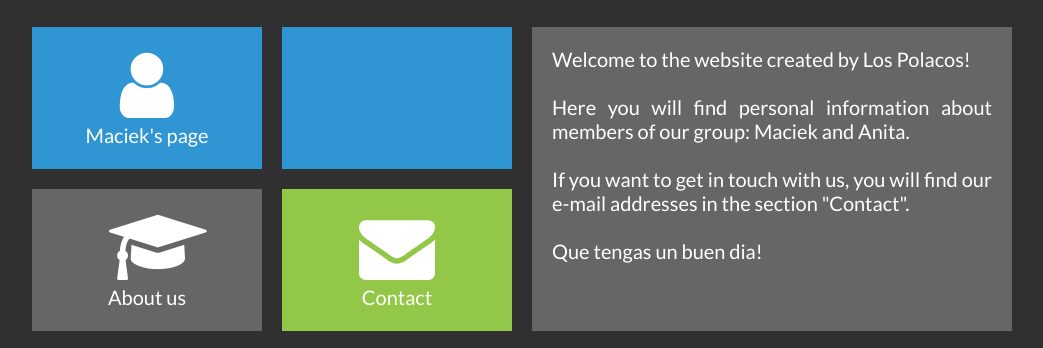
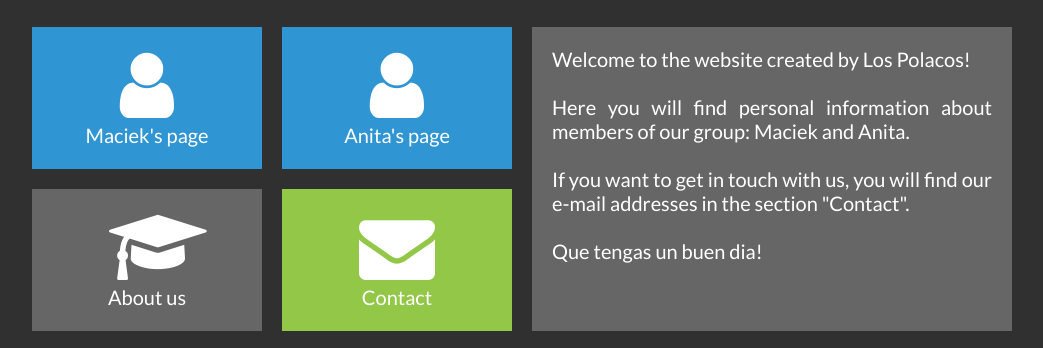
Before and after one commit to Maci33k/Website, a plain HTML site: page index.html in a window 1280 px wide. Shown: the part 94-442 px from the top of the page, without its empty margins (118-1161 px from the left). Drawn offline with Linux system fonts and the light colour scheme.

Commit message:
Last connection fix i hope

```diff
--- a/index.html
+++ b/index.html
@@ -29,7 +29,7 @@ Main page
 </div>
 <a href = "oferta.html">
 <div class = "tile1">
-
+<a href = "anita.html" class = "tilelink"><i class="icon-user"></i></br>Anita's page
 </div>
 </a>
 <div style = "clear: both;"> </div>
```
Also changed, not shown: maciek.html (+1 -1 lines).
